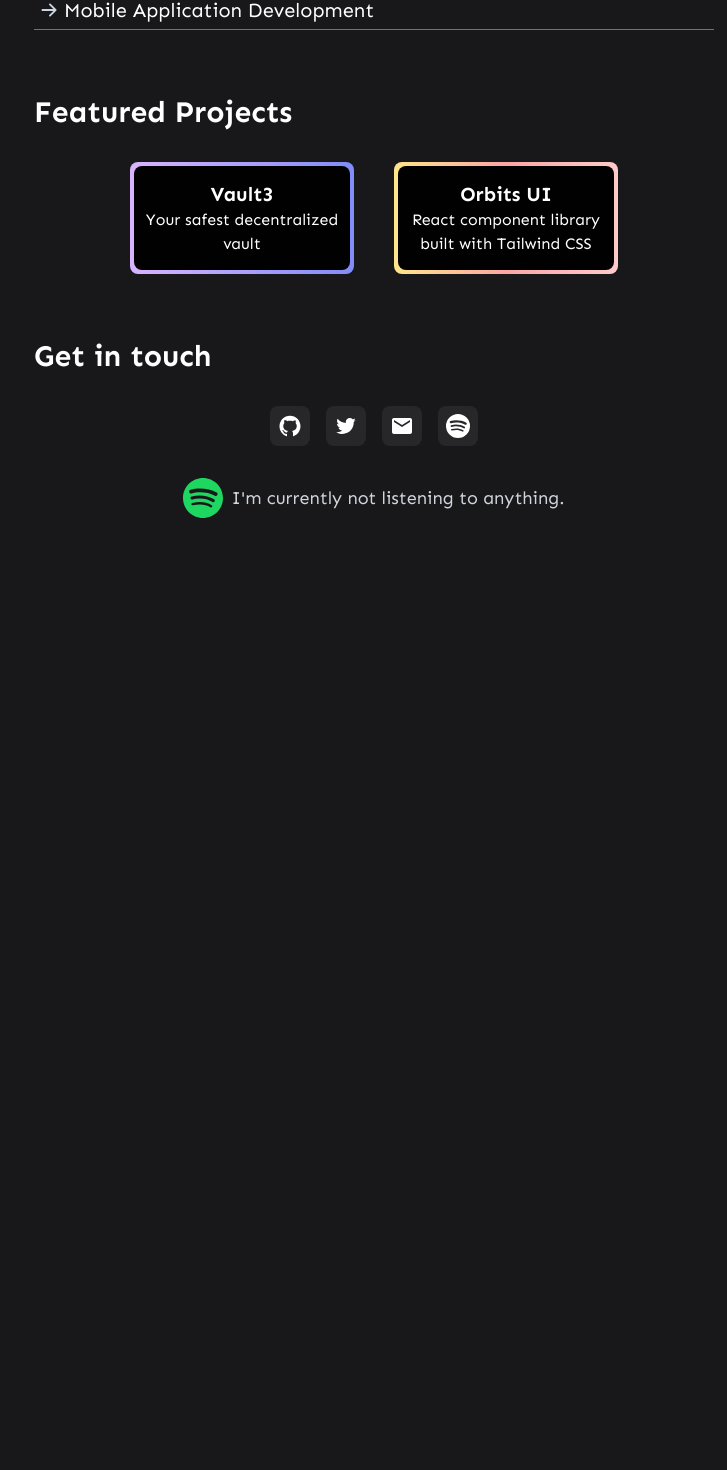
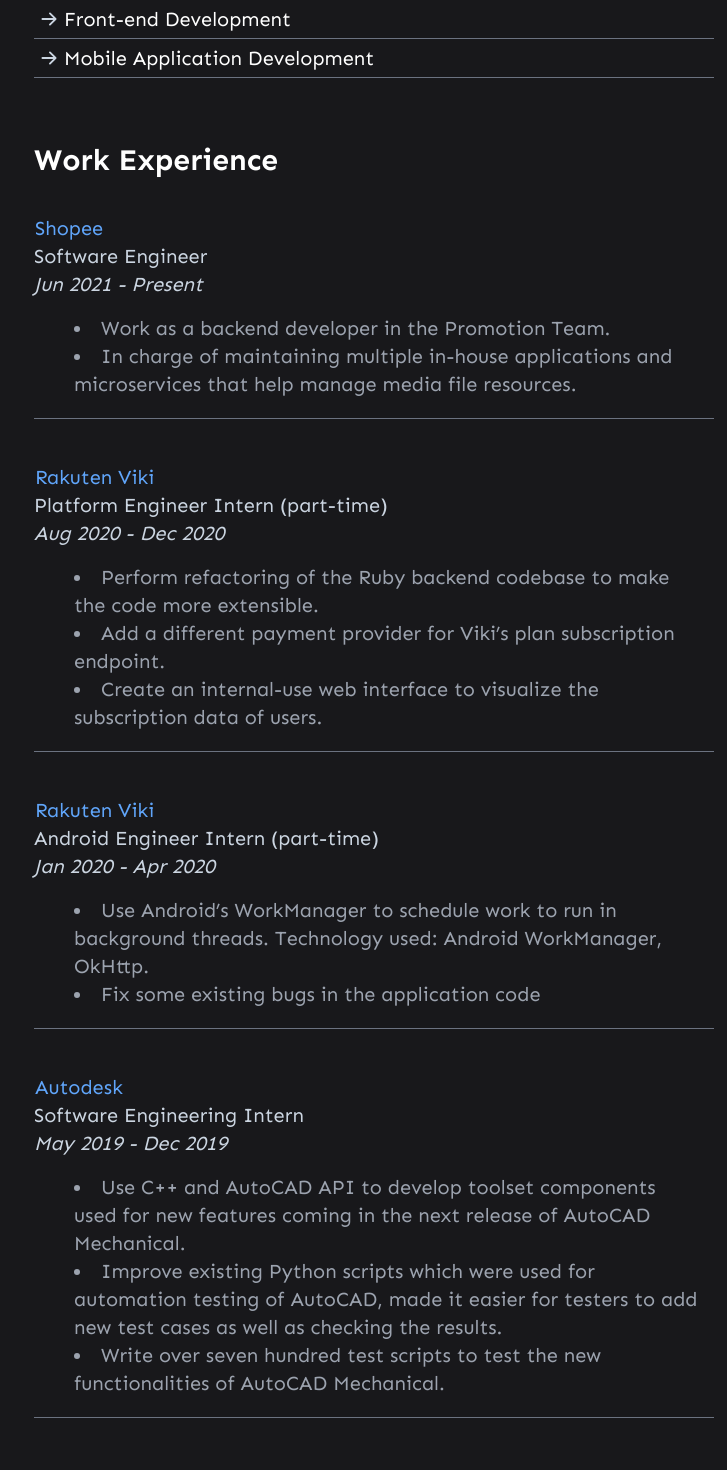
Before and after one commit to duke-alibubu/portfolio, a Next.js app: page / in a window 1280 px wide. Shown: the part 816-2286 px from the top of the page, without its empty margins (266-993 px from the left). Before the commit the page ends 1366 px from the top, so only its background shows below. Built offline with nearby package versions, Linux system fonts and the light colour scheme; no server answers.

Commit message:
work section

```diff
--- a/components/Navigation/Header.nav.tsx
+++ b/components/Navigation/Header.nav.tsx
@@ -27,6 +27,7 @@
       <p className="hidden sm:flex sm:flex-row sm:gap-x-4">
         <TextLink text="Home" url="#" />
         <TextLink text="Skills" url="#skills" />
+        <TextLink text="Work Experience" url="#work" />
         <TextLink text="Projects" url="#projects" />
         <TextLink text="Contact" url="#contact" />
       </p>
--- a/components/Sections/About.section.tsx
+++ b/components/Sections/About.section.tsx
@@ -24,8 +24,9 @@
           and Machine Learning.
           Software Engineering is the one that suits me the most <br />
           and I have chosen to master the craft ever since. <br />
-          Though currently being a backend engineer,
-          I also have great interest in frontend as well as mobile application developments.
+          Though currently working as a backend engineer,
+          I also have great interest in frontend as well as mobile application developments.<br />
+          In my free time, I enjoy reading, drawing random stuffs and coding hobby projects.
         </p>
 
         {/* <Link href="https://www.instagram.com/?hl=vi" passHref>
--- /dev/null
+++ b/components/Sections/Work.section.tsx
@@ -0,0 +1,139 @@
+import { BsArrowRightShort } from "../Misc/Icons.collection";
+import Link from "next/link";
+
+const Work = () => {
+  return (
+    <div className="my-16 px-3 font-sen text-white" id="work">
+      <p className="text-3xl font-bold text-white">Work Experience</p>
+
+      <div className="text-md my-8 flex flex-col font-medium md:text-xl custom:text-lg">
+        <p className="mb-5 flex flex-row items-center border-b-[0.1px] border-gray-500 py-1 text-slate-300">
+          <div className="work__container bd-grid">
+            <div>
+              <h3>
+                <h3>
+                  <a
+                    className="text-blue-400 border border-transparent hover:border-b-cyan-100"
+                    href="https://shopee.sg/"
+                  >
+                    Shopee
+                  </a>
+                </h3>
+              </h3>
+              <p>
+                Software Engineer <br />
+                <i>Jun 2021 - Present</i>
+              </p>
+            </div>
+            <dl className="m-4 ml-10 text-gray-400">
+              <li>
+                Work as a backend developer in the Promotion Team.
+              </li>
+              <li>
+                In charge of maintaining multiple in-house applications and microservices that help manage media file resources.
+              </li>
+            </dl>
+          </div>
+        </p>
+
+        <p className="mt-5 mb-5 flex flex-row items-center border-b-[0.1px] border-gray-500 py-1 text-slate-300">
+          <div className="work__container bd-grid">
+            <div>
+              <h3>
+                <h3>
+                  <a
+                    className="text-blue-400 border border-transparent hover:border-b-cyan-100"
+                    href="https://www.viki.com/"
+                  >
+                    Rakuten Viki
+                  </a>
+                </h3>
+              </h3>
+              <p>
+                Platform Engineer Intern (part-time) <br />
+                <i>Aug 2020 - Dec 2020</i>
+              </p>
+            </div>
+            <dl className="m-4 ml-10 text-gray-400">
+              <li>
+                Perform refactoring of the Ruby backend codebase to make the code more extensible.
+              </li>
+              <li>
+                Add a different payment provider for Viki’s plan subscription endpoint.
+              </li>
+              <li>
+                Create an internal-use web interface to visualize the subscription data of users.
+              </li>
+            </dl>
+          </div>
+        </p>
+
+        <p className="mt-5 mb-5 flex flex-row items-center border-b-[0.1px] border-gray-500 py-1 text-slate-300">
+          <div className="work__container bd-grid">
+            <div>
+              <h3>
+                <h3>
+                  <a
+                    className="text-blue-400 border border-transparent hover:border-b-cyan-100"
+                    href="https://www.viki.com/"
+                  >
+                    Rakuten Viki
+                  </a>
+                </h3>
+              </h3>
+              <p>
+                Android Engineer Intern (part-time) <br />
+                <i>Jan 2020 - Apr 2020</i>
+              </p>
+            </div>
+            <dl className="m-4 ml-10 text-gray-400">
+              <li>
+                Use Android’s WorkManager to schedule work to run in background threads. Technology used: Android
+                WorkManager, OkHttp.
+              </li>
+              <li>
+                Fix some existing bugs in the application code
+              </li>
+            </dl>
+          </div>
+        </p>
+
+        <p className="mt-5 mb-5 flex flex-row items-center border-b-[0.1px] border-gray-500 py-1 text-slate-300">
+          <div className="work__container bd-grid">
+            <div>
+              <h3>
+                <h3>
+                  <a
+                    className="text-blue-400 border border-transparent hover:border-b-cyan-100"
+                    href="https://www.autodesk.com/"
+                  >
+                    Autodesk
+                  </a>
+                </h3>
+              </h3>
+              <p>
+                Software Engineering Intern <br />
+                <i>May 2019 - Dec 2019</i>
+              </p>
+            </div>
+            <dl className="m-4 ml-10 text-gray-400">
+              <li>
+                Use C++ and AutoCAD API to develop toolset components used for new features coming in the next release of
+                AutoCAD Mechanical.
+              </li>
+              <li>
+                Improve existing Python scripts which were used for automation testing of AutoCAD, made it easier for testers to
+                add new test cases as well as checking the results.
+              </li>
+              <li>
+                Write over seven hundred test scripts to test the new functionalities of AutoCAD Mechanical.
+              </li>
+            </dl>
+          </div>
+        </p>
+      </div >
+    </div >
+  );
+};
+
+export default Work;
--- a/components/index.ts
+++ b/components/index.ts
@@ -1,6 +1,7 @@
 export { default as Header } from "./Navigation/Header.nav";
 export { default as About } from "./Sections/About.section";
 export { default as Skills } from "./Sections/Skills.section";
+export { default as Work } from "./Sections/Work.section";
 export { default as Projects } from "./Sections/Projects.section";
 export { default as Contact } from "./Sections/Contact.section";
 export { default as NowPlaying } from "./Misc/NowPlaying.misc";
--- a/pages/index.tsx
+++ b/pages/index.tsx
@@ -7,6 +7,7 @@
   Skills,
   Contact,
   NowPlaying,
+  Work,
 } from "../components";
 
 const Home: NextPage = () => {
@@ -15,6 +16,7 @@
       <Header />
       <About />
       <Skills />
+      <Work />
       <Projects />
       <Contact />
 
```
